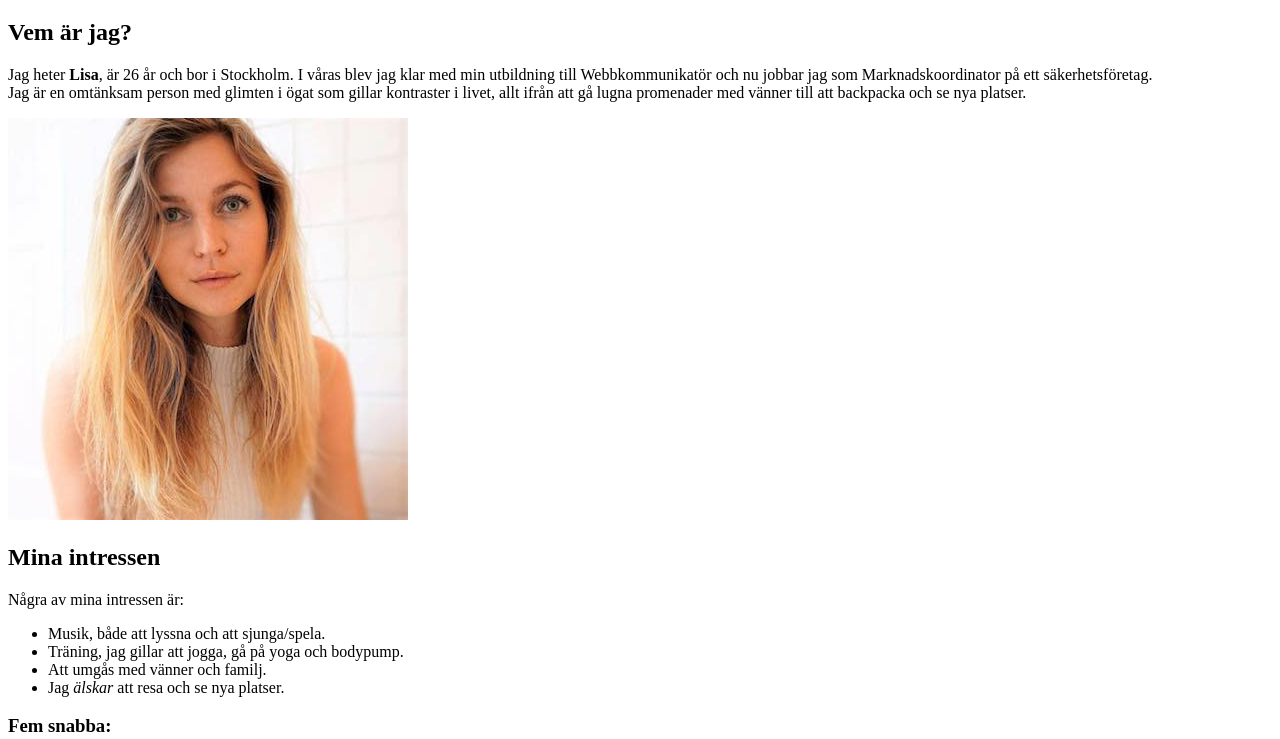
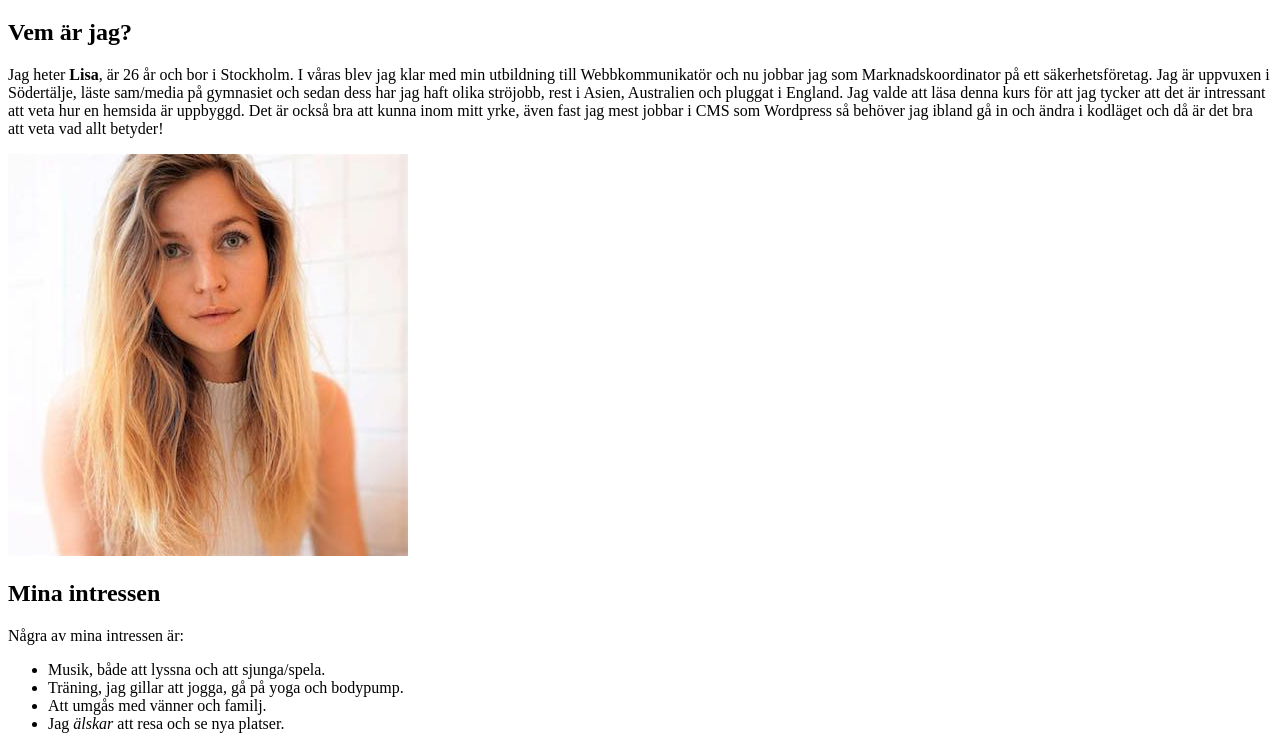
Before and after one commit to lisasjogren/html_course, a plain HTML site: page index.html in a window 1280 px wide. Shown: the part 61-800 px from the top of the page. Drawn offline with Linux system fonts and the light colour scheme.

Commit message:
Update index.html
change

```diff
--- a/index.html
+++ b/index.html
@@ -12,7 +12,9 @@
         <h2>Vem är jag?</h2>
         <!-- 3. <p> står för paragraph och beskriver ett nytt styckte med brödtext. -->
         <!-- 6. <strong> skriver man för att definiera viktig text, texten blir fetare med det elementet.-->
-        <p>Jag heter <strong>Lisa</strong>, är 26 år och bor i Stockholm. I våras blev jag klar med min utbildning till Webbkommunikatör och nu jobbar jag som Marknadskoordinator på ett säkerhetsföretag. <br> Jag är en omtänksam person med glimten i ögat som gillar kontraster i livet, allt ifrån att gå lugna promenader med vänner till att backpacka och se nya platser.</p>
+        <p>Jag heter <strong>Lisa</strong>, är 26 år och bor i Stockholm. I våras blev jag klar med min utbildning till Webbkommunikatör och nu jobbar jag som Marknadskoordinator på ett säkerhetsföretag. Jag är uppvuxen i Södertälje, läste sam/media på gymnasiet och sedan dess har jag haft olika ströjobb, rest i Asien, Australien och pluggat i England.
+
+          Jag valde att läsa denna kurs för att jag tycker att det är intressant att veta hur en hemsida är uppbyggd. Det är också bra att kunna inom mitt yrke, även fast jag mest jobbar i CMS som Wordpress så behöver jag ibland gå in och ändra i kodläget och då är det bra att veta vad allt betyder!</p>
 
         <!-- 5. <img> står för image, och är alltså ett element för bilder. -->
         <img src="Jag2.jpg" alt="Lisa Sjögren" height="402" width="400">
```
